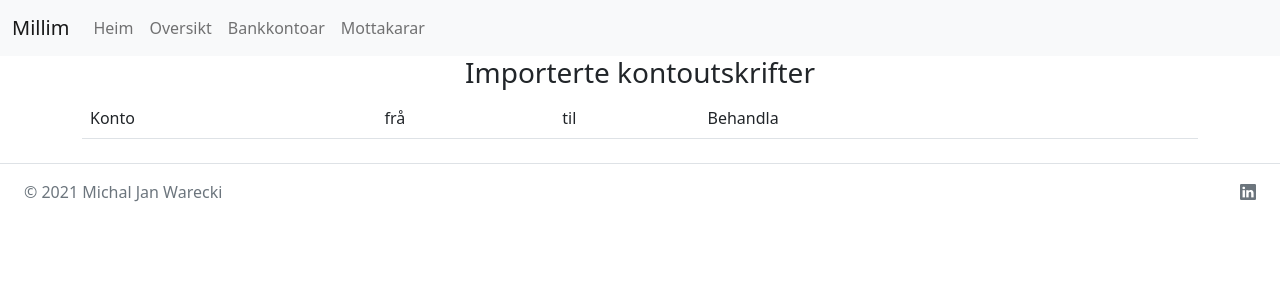
After one commit to DarthMikke/bookkeeper, a Django app: template templates/bank_statement_list.html in a window 1280 px wide. The commit adds this page. Shown: the top 300 px of the page. Run offline with Django 3.2, Linux system fonts and the light colour scheme; the template is opened without the code that fills it, so the values that code supplies are empty.

Commit message:
Statement list (#34).

```diff
--- a/templates/bank_account_list.html
+++ b/templates/bank_account_list.html
@@ -3,6 +3,7 @@
     <h3>Kontoar</h3>
     <div class="justify-content-center">
         <a class="btn btn-primary" href="{% url 'bank_account_add' %}">Ny konto</a>
+        <a class="btn btn-primary" href="{% url 'bank_statements_list' %}">Importerte kontoutskrift</a>
     </div>
     <table class="table">
     <tbody>
--- /dev/null
+++ b/templates/bank_statement_list.html
@@ -0,0 +1,38 @@
+{% extends 'base.html' %}
+{% block content %}
+    <h3 class="text-center">Importerte kontoutskrifter</h3>
+    <table class="table">
+        <thead>
+            {# <td>Dato</td> #}
+            <td>Konto</td>
+            <td>frå</td>
+            <td>til</td>
+            <td>Behandla</td>
+            <td></td>
+        </thead>
+        <tbody>
+            {% for statement in statements %}
+                <tr>
+                    {% comment %} <td>{{ statement.created_at }}</td> {% endcomment %}
+                    <td>{{ statement.account.name }}</td>
+                    <td>{{ statement.first_day }}</td>
+                    <td>{{ statement.last_day }}</td>
+                    {% comment %} <td>{{ statement.parsed_transactions_set }}</td>{% endcomment %}
+                    <td>
+                        {% if statement.processed %}
+                            <i class="bi bi-check-circle-fill"></i>
+                        {% else %}
+                            <i class="bi bi-x-circle-fill"></i>
+                        {% endif %}
+                    </td>
+                    <td>
+                        <a href="{% url 'bank_statement' statement.id %}" class="btn btn-sm btn-primary">
+                            <i class="bi bi-search"></i>
+                            <span>Gå gjennom</span>
+                        </a>
+                    </td>
+                </tr>
+            {% endfor %}
+        </tbody>
+    </table>
+{% endblock %}
--- a/urls.py
+++ b/urls.py
@@ -17,4 +17,6 @@ urlpatterns = [
     path('bank_account_delete.html', BankAccountDelete.as_view(), name='bank_account_delete'),
     path('bank_account_transactions.html', MonthlyList.as_view(), name='bank_account_transactions'),
     path('bank_statement_import.html', StatementImportView.as_view(), name='bank_statement_import'),
+    path('bank_statements/<import_id>.html', StatementView.as_view(), name='bank_statement'),
+    path('bank_statements.html', StatementList.as_view(), name='bank_statements_list'),
 ]
--- a/views.py
+++ b/views.py
@@ -270,3 +270,9 @@ class StatementImportView(View):
             return redirect(reverse('bank_statement', args=[instance.id]))
         else:
             return render(request, 'bank_statement_import.html', {'form': form})
+
+
+class StatementList(View):
+    def get(self, request):
+        statements = StatementImport.objects.filter(account__owner__user=request.user)
+        return render(request, 'bank_statement_list.html', {'statements': statements})
```
